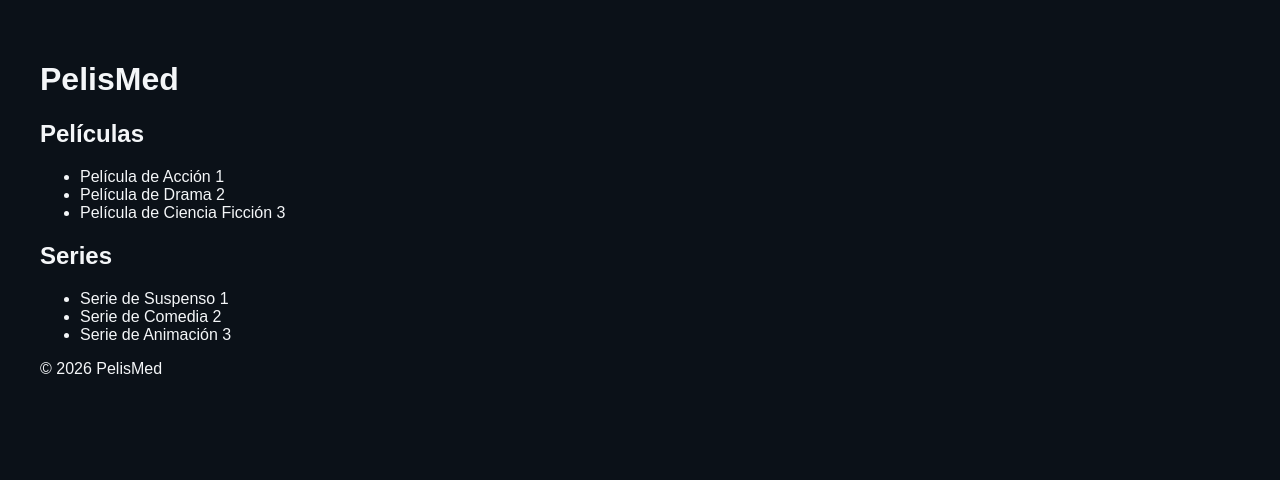
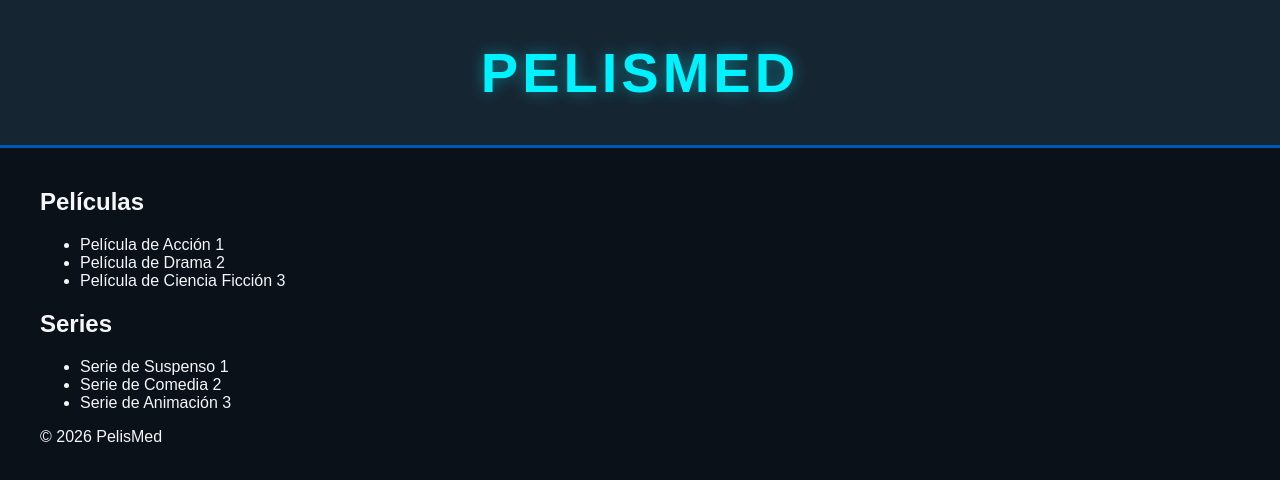
Before and after one commit to francoparra307/Pelismed, a plain HTML site: page index.html in a window 1280 px wide. Drawn offline with Linux system fonts and the light colour scheme.

Commit message:
Add header styles with background and border

```diff
--- a/style.css
+++ b/style.css
@@ -6,3 +6,21 @@ body {
     margin: 0;
     padding: 40px;
 }
+/* Encabezado con fondo secundario y borde azul */
+header {
+    background-color: #162532;        /* Azul oscuro intermedio */
+    padding: 40px 20px;
+    text-align: center;
+    border-bottom: 3px solid #0056b3; /* Acento secundario azul */
+    margin: -40px -40px 40px -40px;   /* Resetea el padding del body para que ocupe todo el ancho */
+}
+
+/* Título principal en Turquesa */
+header h1 {
+    font-size: 3.5rem;
+    color: #00f2fe;                  /* Turquesa / Acento médico */
+    margin: 0;
+    text-transform: uppercase;
+    letter-spacing: 4px;
+    text-shadow: 0 0 15px rgba(0, 242, 254, 0.4);
+}
```
